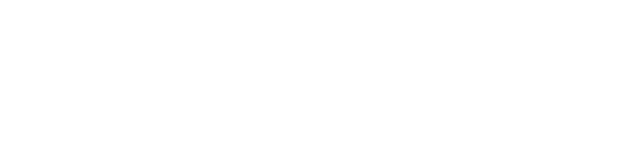
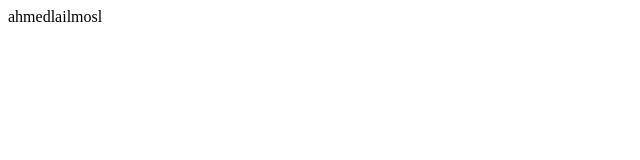
Before and after one commit to khaldonAlkhwlany/projectcss, a plain HTML site: page home.html in a window 1280 px wide. Shown: the whole page, without its empty margins (0-640 px from the left). Drawn offline with Linux system fonts and the light colour scheme.

Commit message:
add mohammedname

```diff
--- a/home.html
+++ b/home.html
@@ -6,6 +6,6 @@
     <title>Document</title>
 </head>
 <body>
-
+    ahmedlailmosl
 </body>
 </html>
```
